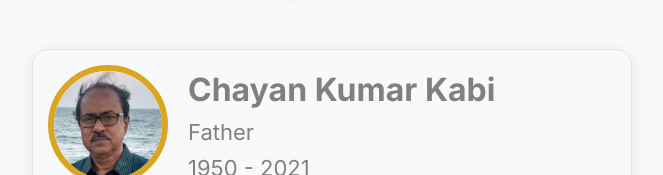
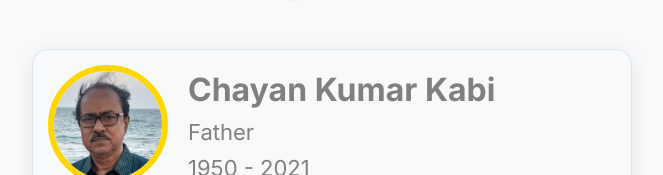
Before and after one commit to abk2191/my-timeline, a React (Vite) app: page /my-timeline/personallife in a window 1280 px wide. Shown: the part 625-800 px from the top of the page, without its empty margins (308-971 px from the left). Built offline with nearby package versions, Linux system fonts and the light colour scheme; a web font is replaced by a local one.

Commit message:
Added new features

```diff
--- a/src/index.css
+++ b/src/index.css
@@ -318,7 +318,7 @@ nav a {
   height: 120px;
   width: 120px;
   border-radius: 50%;
-  border: 6px solid goldenrod;
+  border: 6px solid gold;
 }
 
 * {
```
